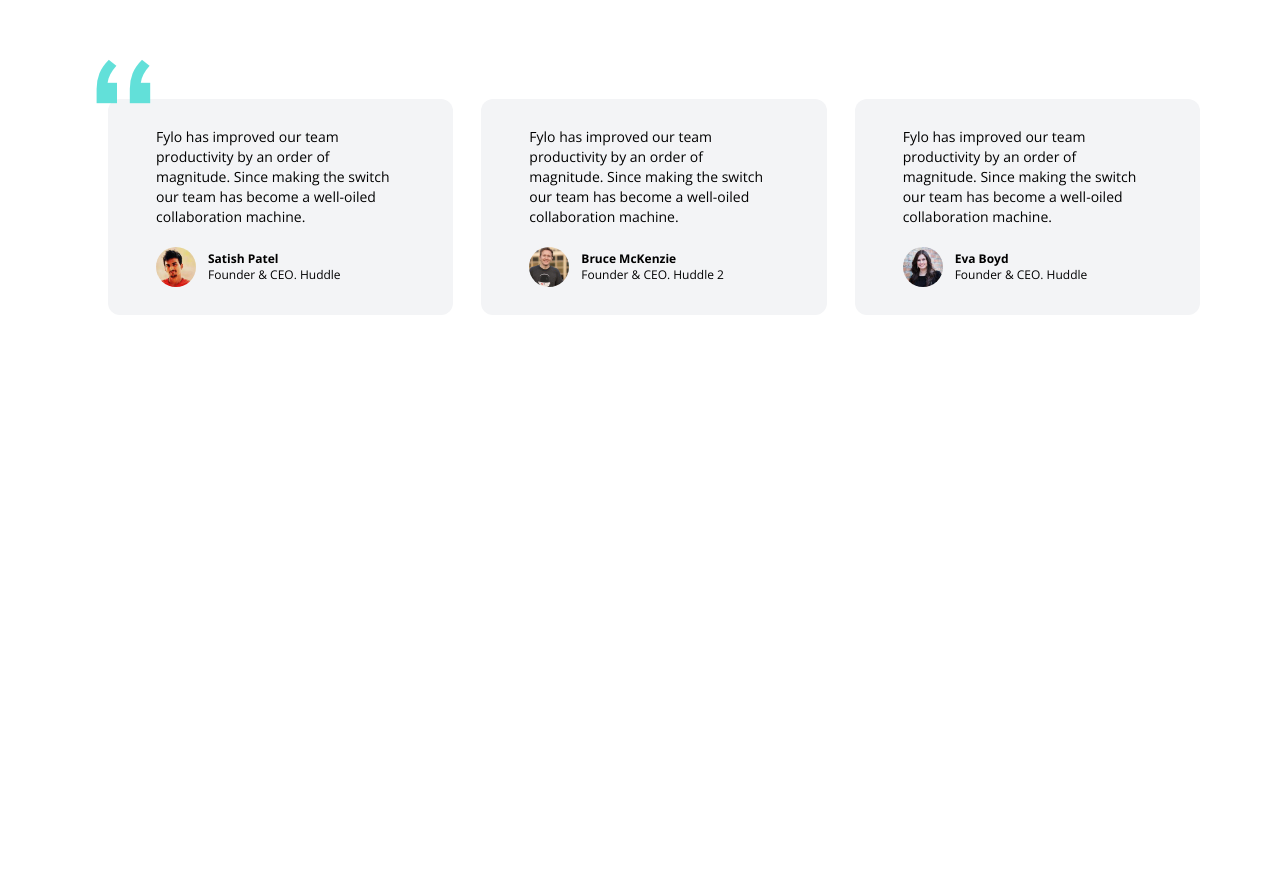
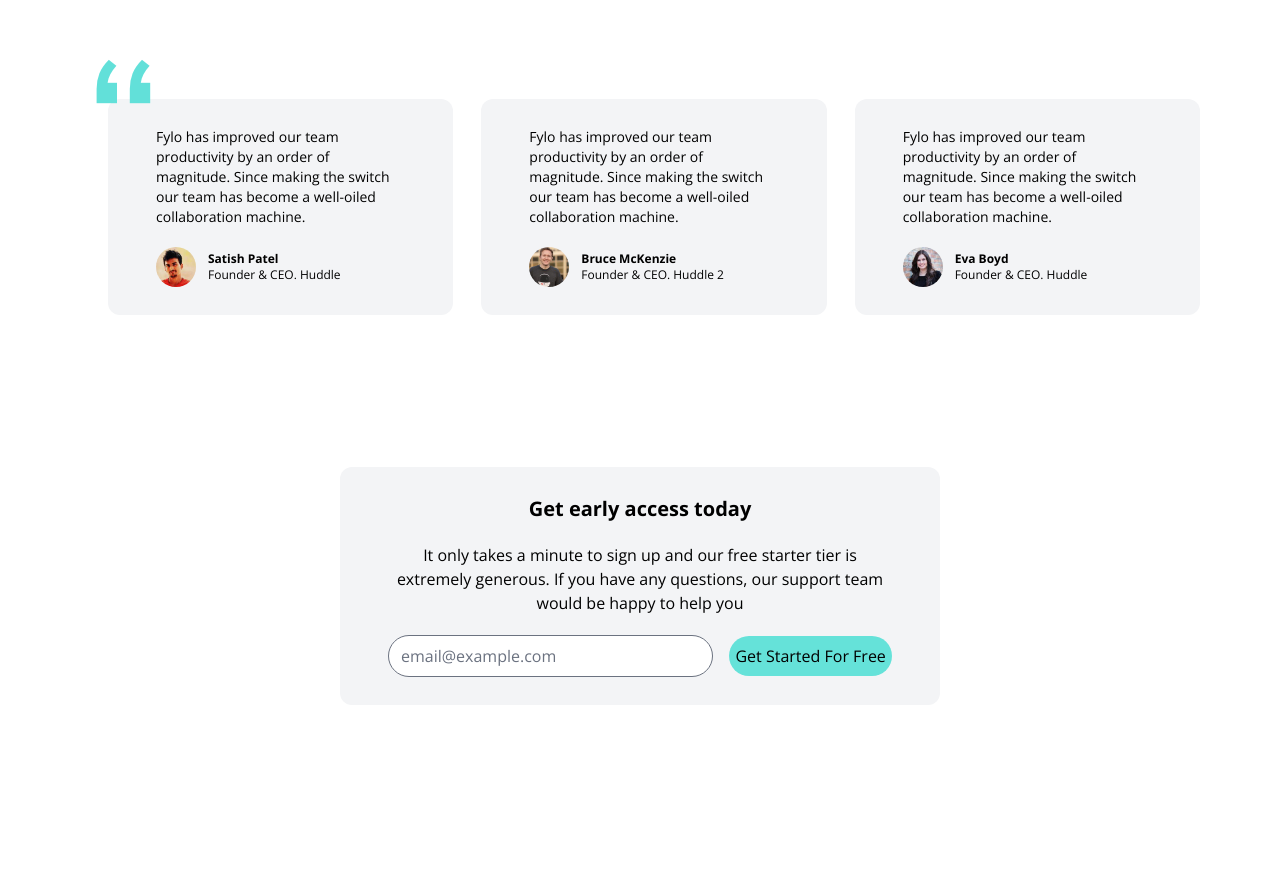
Before and after one commit to azoozalharte/fylo, a website: page index.html in a window 1280 px wide. Shown: the part 2579-3452 px from the top of the page. Before the commit the page ends 2974 px from the top, so only its background shows below. Drawn offline with nearby package versions, Linux system fonts and the light colour scheme.

Commit message:
Early access section

```diff
--- a/index.html
+++ b/index.html
@@ -74,6 +74,7 @@
         </button>
       </menu>
     </header>
+    <!-- Hero Section -->
     <section
       id="hero"
       class="bg-curvy-light-mode dark:bg-curvy-dark-mode bg-no-repeat bg-contain bg-bottom px-10"
@@ -178,12 +179,16 @@
     </section>
 
     <!-- Testimonials Section -->
-    <section class="bg-white dark:bg-darkBlue">
+    <section class="bg-white dark:bg-darkBlue pb-40">
       <div
         class="flex relative flex-col md:flex-row space-y-10 md:space-x-7 md:space-y-0 justify-center items-center p-20"
       >
         <!-- card num 1 -->
-        <img src="img/bg-quotes.png" alt="" class="absolute top-10 left-24" />
+        <img
+          src="img/bg-quotes.png"
+          alt=""
+          class="absolute top-16 left-32 md:top-10 md:left-24"
+        />
         <div
           class="flex flex-col space-y-5 bg-gray-100 dark:bg-darkBlue3 px-12 py-7 rounded-xl"
         >
@@ -236,5 +241,39 @@
         </div>
       </div>
     </section>
+    <!-- Get early access Section -->
+    <section class="bg-white relative dark:bg-darkBlue2">
+      <div
+        class="flex flex-col md:flex-row space-y-10 md:space-x-7 md:space-y-0 justify-center items-center p-10"
+      >
+        <div
+          class="flex md:w-1/2 flex-col space-y-5 bg-gray-100 dark:bg-darkBlue1 px-12 py-7 rounded-xl relative -top-32"
+        >
+          <p class="text-center text-xl font-bold">Get early access today</p>
+          <p class="text-center">
+            It only takes a minute to sign up and our free starter tier is
+            extremely generous. If you have any questions, our support team
+            would be happy to help you
+          </p>
+
+          <div
+            class="flex flex-col items-center md:flex-row space-y-5 md:space-x-4 md:space-y-0"
+          >
+            <div class="w-full">
+              <input
+                type="text"
+                class="w-full rounded-full broder-0 text-black pl-3 py-4 md:py-2"
+                placeholder="email@example.com"
+              />
+            </div>
+            <button
+              class="w-full md:w-1/2 bg-accentCyan py-4 md:py-2 rounded-full"
+            >
+              Get Started For Free
+            </button>
+          </div>
+        </div>
+      </div>
+    </section>
   </body>
 </html>
```
Also changed, not shown: css/style.css.
